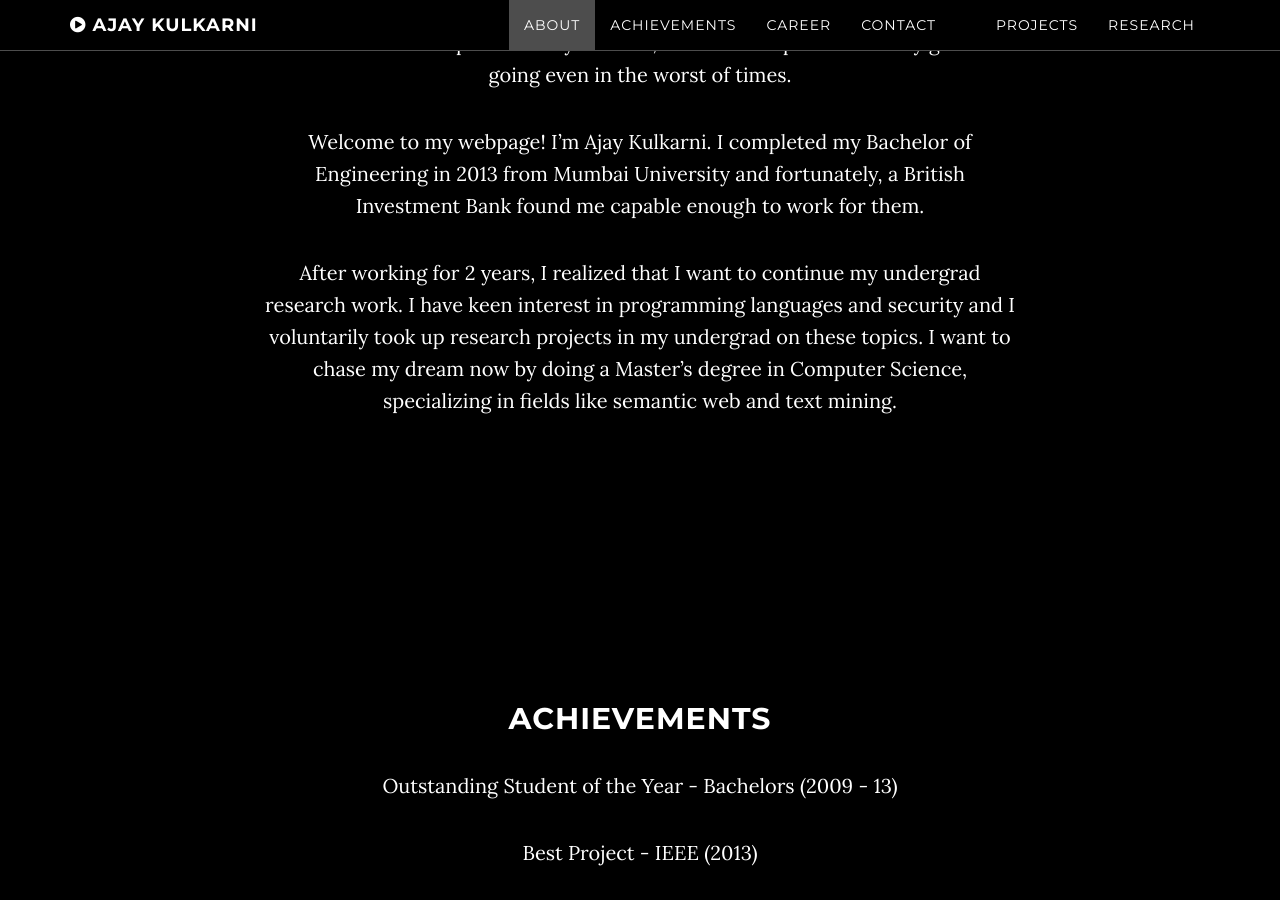
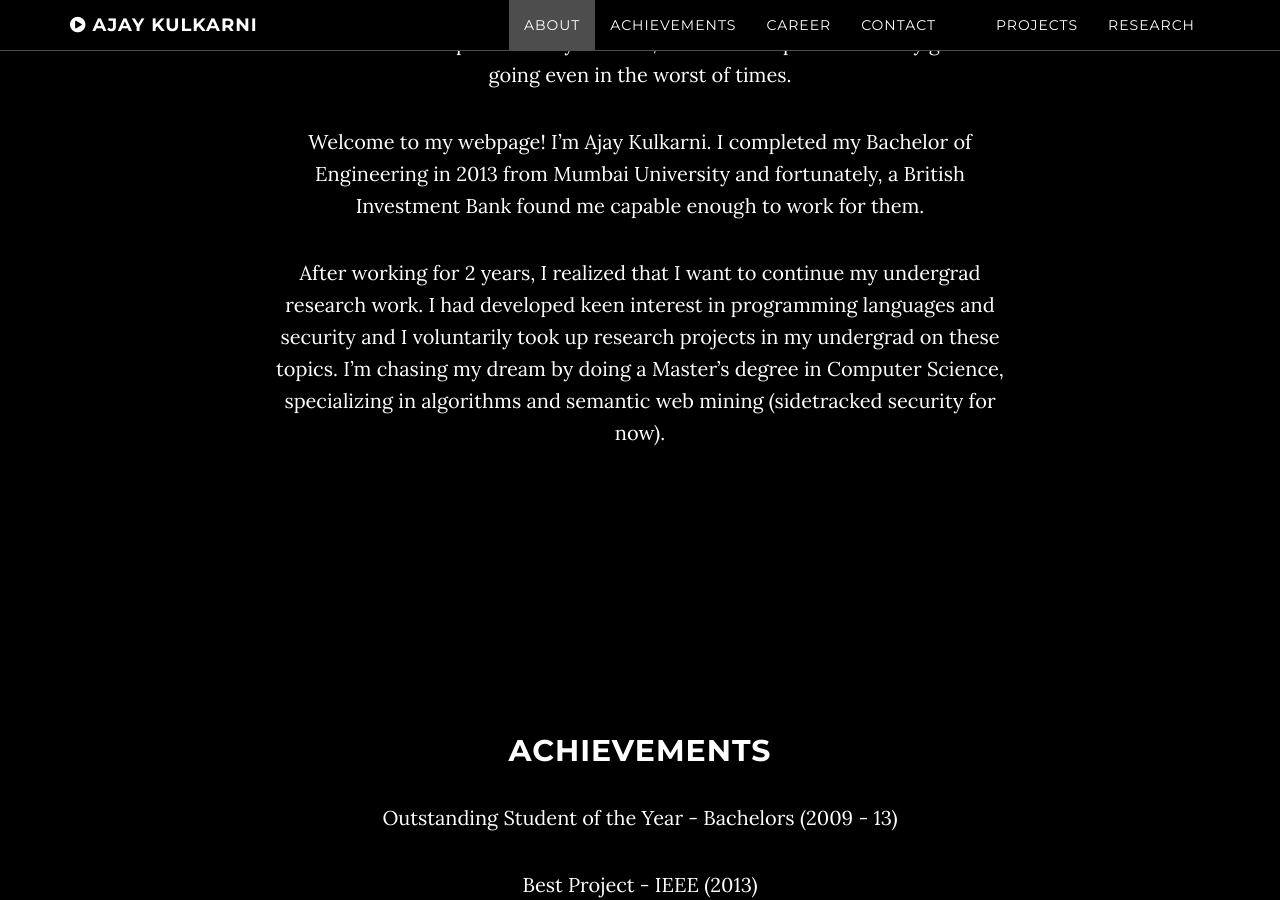
Before and after one commit to ajkulkarni/ajkulkarni.github.io, a Jekyll site: the page built from index.html, in a window 1280 px wide and 900 px high, scrolled down 1255 px. Built offline with Jekyll 4.4.1, drawn with Linux system fonts in a browser that asks for light colours.

Commit message:
About changes

```diff
--- a/about.html
+++ b/about.html
@@ -9,4 +9,4 @@ Let’s start with a random but one of my favorite quotes – “Hope is a good
 
 Welcome to my webpage! I’m Ajay Kulkarni. I completed my Bachelor of Engineering  in 2013 from Mumbai University and fortunately, a British Investment Bank found me capable enough to work for them.
 
-After working for 2 years, I realized that I want to continue my undergrad research work. I have keen interest in programming languages and security and I voluntarily took up research projects in my undergrad on these topics. I want to chase my dream now by doing a Master’s degree in Computer Science, specializing in fields like semantic web and text mining.
+After working for 2 years, I realized that I want to continue my undergrad research work. I had developed keen interest in programming languages and security and I voluntarily took up research projects in my undergrad on these topics. I'm chasing my dream by doing a Master’s degree in Computer Science, specializing in algorithms and semantic web mining (sidetracked security for now).
```
